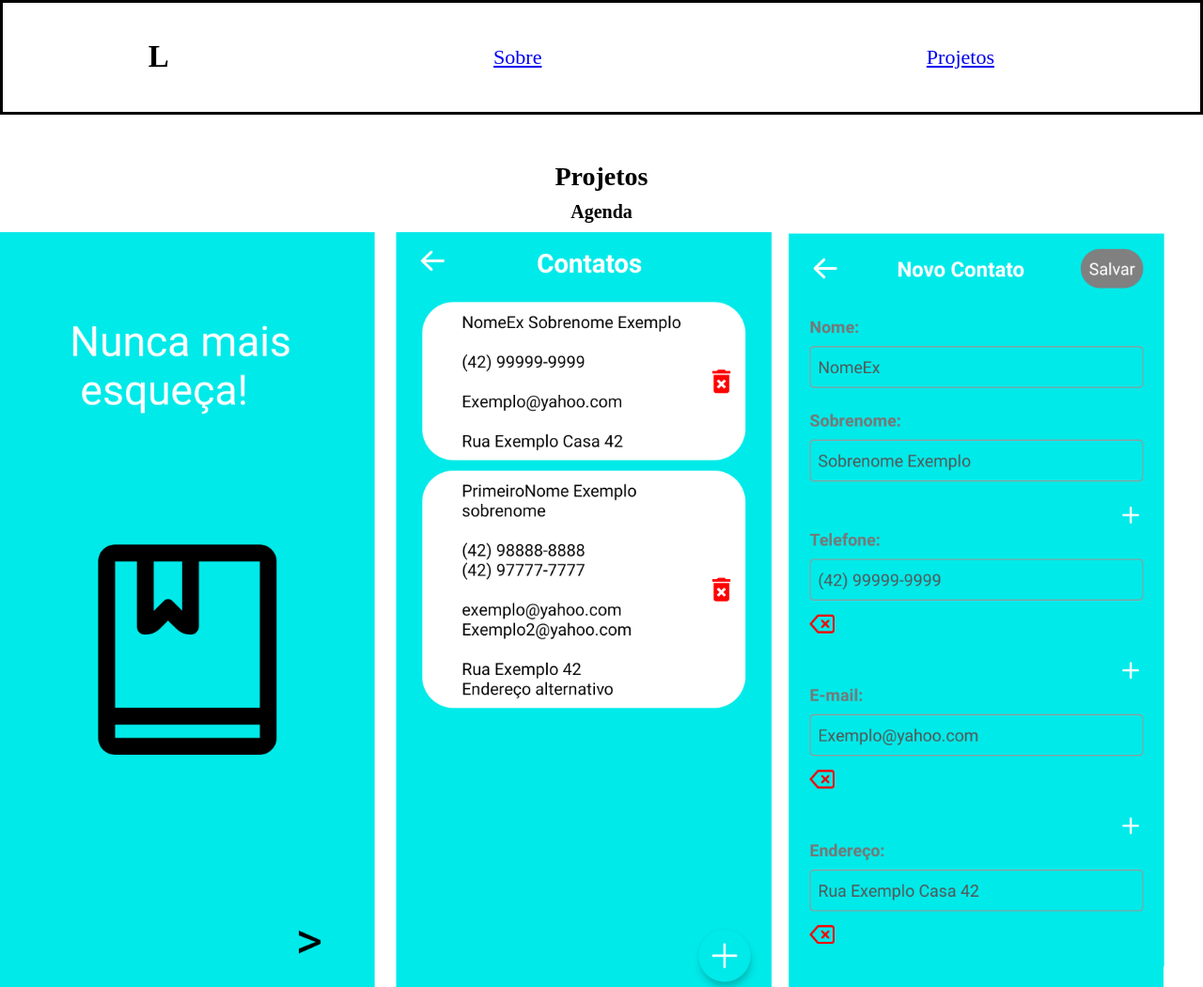
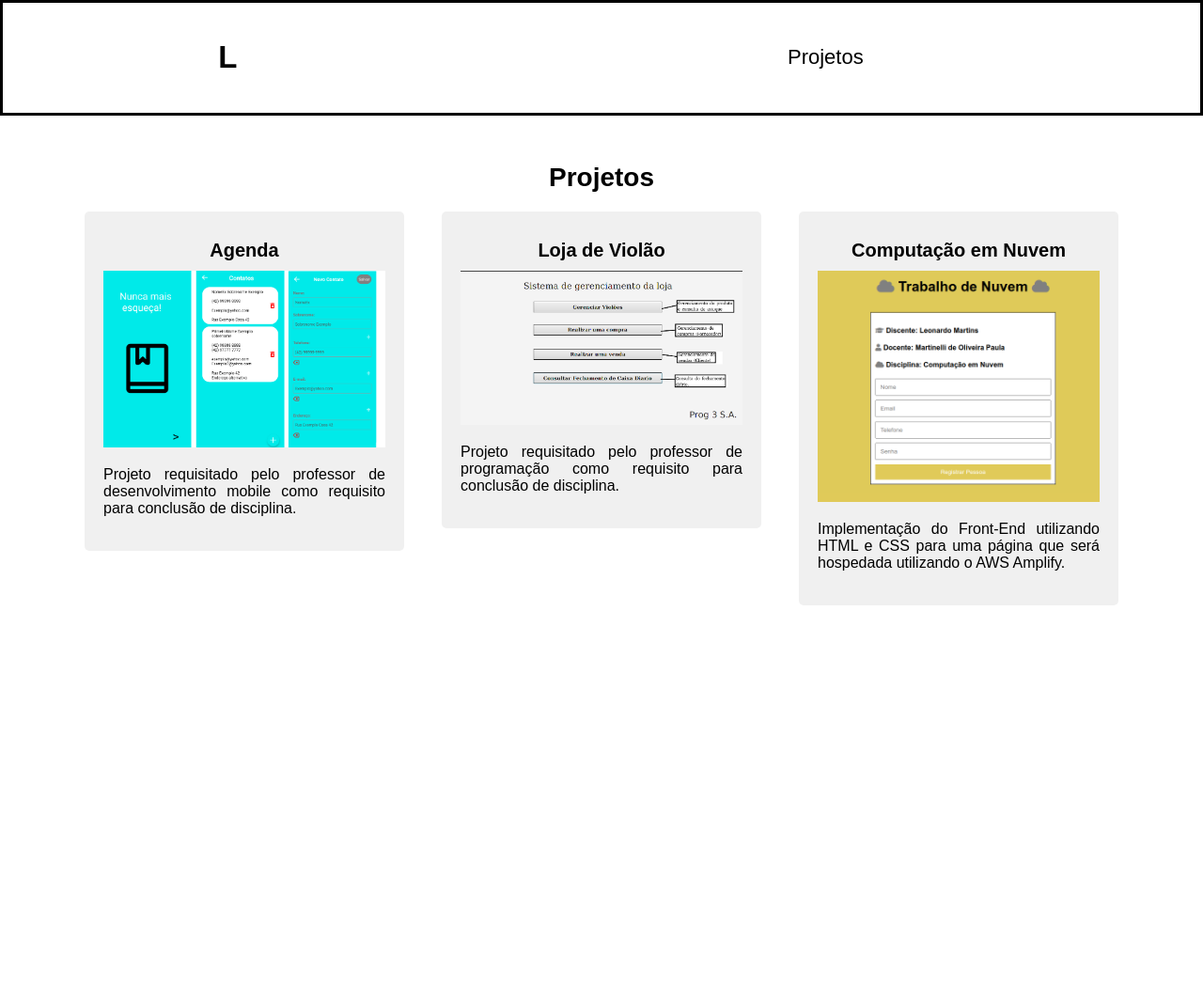
Before and after one commit to Leonardo-Ma/leonardo-ma.github.io, a plain HTML site: page index.html in a window 1280 px wide. Shown: the top 1050 px of the page at 94% size. After the commit the page ends 800 px from the top, so only its background shows below. Drawn offline with Linux system fonts and the light colour scheme.

Commit message:
Small css improvement.

```diff
--- a/index.html
+++ b/index.html
@@ -15,9 +15,6 @@
                     <h2>L</h2>
                 </td>
                 <td class="columnHeader">
-                    <a href="about.html">Sobre</a>
-                </td>
-                <td class="columnHeader">
                     <a href="#projetos">Projetos</a>
                 </td>
             </tr>
@@ -26,15 +23,20 @@
         <a class="projectsAnchor" name="projetos">Projetos</a> <!-- Anchor -->
 
         <div class="projectContainer">
+            <a href="https://github.com/Leonardo-Ma/femasschat">
                 <div class="project">
                     <h2 class="projectTitle">Agenda</h2>
                     <div class="projectImage">
                         <img src="/./assets/Agenda.png" alt="Imagem de um protótipo de agenda">
                     </div>
                     <p class="projectDescription">Projeto requisitado pelo professor de desenvolvimento mobile como
-                    requisito para conclusão de disciplina.</p>
+                        requisito
+                        para conclusão de disciplina.</p>
                 </div>
-            <div class="projectTable">
+            </a>
+
+            <a href="https://github.com/Leonardo-Ma/Loja-Violao">
+                <div class="project">
                     <h2 class="projectTitle">Loja de Violão</h2>
                     <div class="projectImage">
                         <img src="/./assets/LojaViolao.png" alt="Loja de Violão Project Image">
@@ -42,16 +44,20 @@
                     <p class="projectDescription">Projeto requisitado pelo professor de programação como requisito para
                         conclusão de disciplina.</p>
                 </div>
-            <div class="projectTable">
+            </a>
+
+            <a href="https://github.com/Leonardo-Ma/computacaoNuvem">
+                <div class="project">
                     <h2 class="projectTitle">Computação em Nuvem</h2>
                     <div class="projectImage">
                         <img src="/./assets/ComputacaoNuvem.png" alt="Computação em Nuvem Project Image">
                     </div>
-                <p class="projectDescription">Implementação do Front-End utilizando HTML e CSS para uma página que será
+                    <p class="projectDescription">Implementação do Front-End utilizando HTML e CSS para uma página que
+                        será
                         hospedada utilizando o AWS Amplify.</p>
                 </div>
+            </a>
         </div>
-
     </body>
 
 </html>
--- a/src/index.css
+++ b/src/index.css
@@ -1,6 +1,7 @@
 body {
     margin: 0;
     padding: 0;
+    font-family: Arial, sans-serif;
 }
 
 .headerTable {
@@ -23,8 +24,18 @@ body {
     font-weight: bold;
 }
 
-.projectTable {
-    margin: 0 auto;
+.projectContainer {
+    display: flex;
+    flex-wrap: wrap;
+    justify-content: center;
+}
+
+.project {
+    width: 300px;
+    margin: 20px;
+    padding: 20px;
+    background-color: #f0f0f0;
+    border-radius: 5px;
 }
 
 .projectTitle {
@@ -33,11 +44,16 @@ body {
     text-align: center;
 }
 
-.projectTitle:hover {
-    color: blue;
+.projectDescription {
+    text-align: justify;
 }
 
-img{
+img {
     width: 100%;
     height: auto;
 }
+
+a {
+    text-decoration: none;
+    color: inherit;
+}
```
Lines whose indentation alone changed are shown as unchanged.
